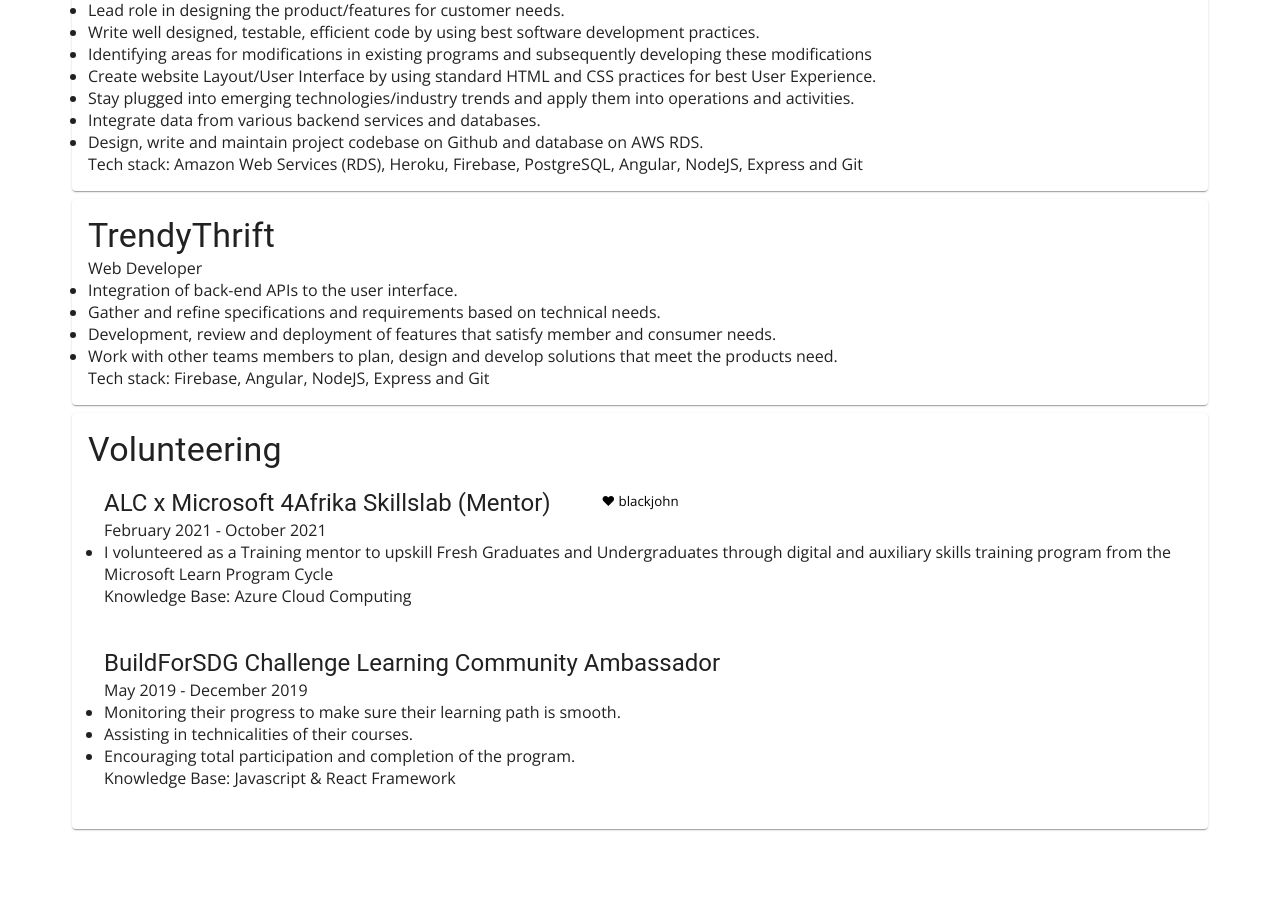
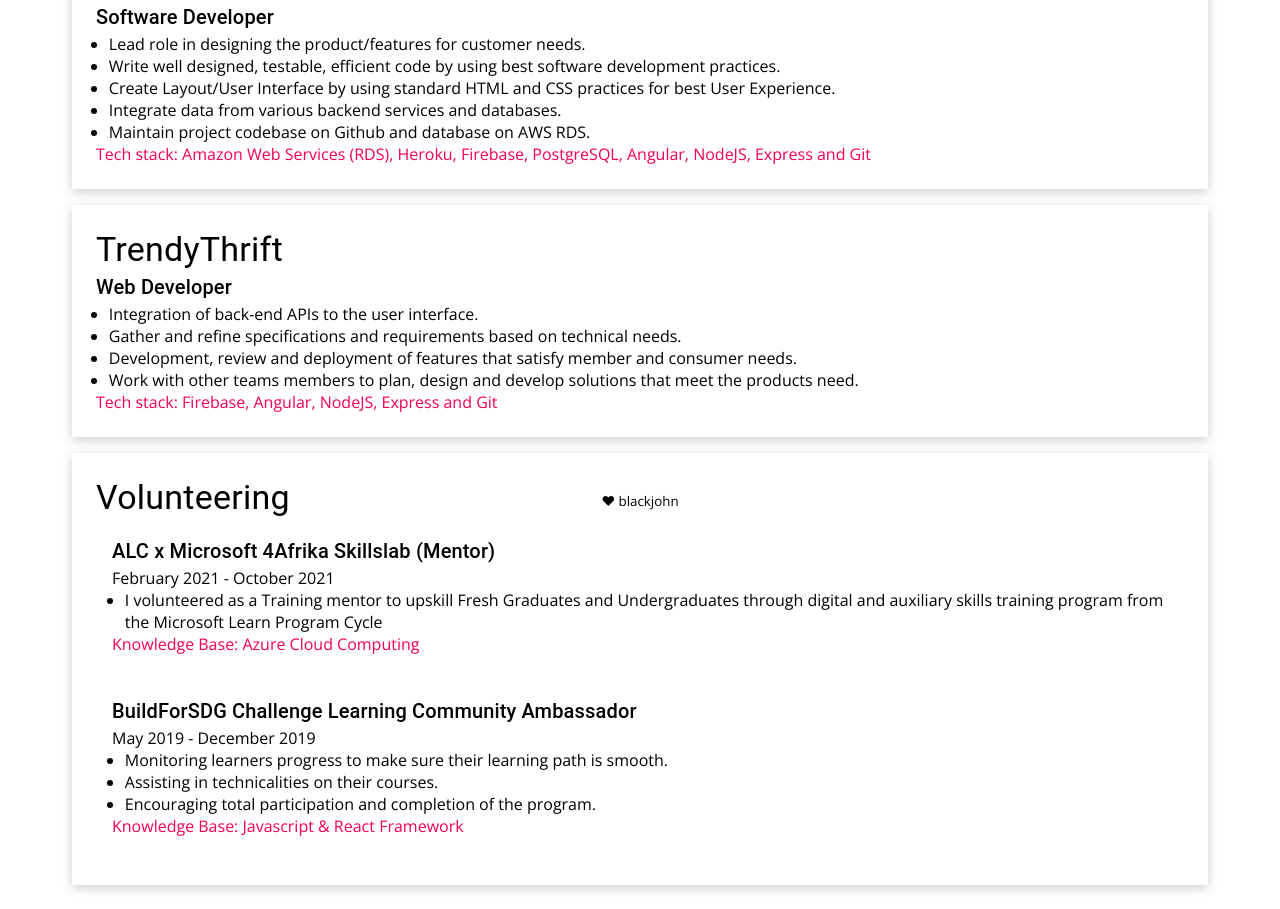
Before and after one commit to adeniranjohn/portfolio, a React (Create React App) app: page /experience in a window 1280 px wide. Shown: the part 289-1198 px from the top of the page. Before the commit the page ends 1150 px from the top, so only its background shows below. Built offline with nearby package versions, Linux system fonts and the light colour scheme.

Commit message:
done with the home page

```diff
--- a/src/App.scss
+++ b/src/App.scss
@@ -22,14 +22,34 @@
 }
 
 
-article.home {
-  ul {
-    padding: 0;
+section.card {
+
+  padding: 1.5rem;
+  margin-top: 1rem;
+  box-shadow: 0 3px 10px rgb(0 0 0/0.2);
+
+  ul
+  {
+    list-style-type: disc;
+    margin-left: 0.8rem ;
     li {
-      list-style-type: none;
 
     }
   }
+
+
+}
+
+section.projects {
+  ul {
+    text-decoration: none;
+  }
+}
+
+article.home {
+  padding-top: 5rem;
+
+
 }
 header {
 margin: 0 auto;
@@ -66,15 +86,11 @@
   h1{
     font-size: 5em;
   }
+
 }
 
 ul {
   list-style-type: disc;
-
-    p strong {
-      width: 5rem !important;
-    }
-
 }
 
 Footer {
--- /dev/null
+++ b/src/components/Layout/Card.js
@@ -0,0 +1,13 @@
+
+
+
+const Card = (props) => {
+    return (
+        <section className="card">
+
+        {props.children}
+        </section>
+    )
+}
+
+export default Card;
--- a/src/components/Pages/Experience.js
+++ b/src/components/Pages/Experience.js
@@ -1,34 +1,34 @@
-import { Paper, Card, Typography, Box } from '@material-ui/core'
-
+import { Typography, Box } from '@material-ui/core'
+import Card from '../Layout/Card'
 const Experience = () => {
     return (
         <section className="projects">
             <Typography variant="h3" align="center">
                 Experience
             </Typography>
- <Paper style={{padding: '1em', marginBottom: '0.5em'}}>
 
-                    <Typography variant="h4" align="left">WAEC IKEJA CT & CS</Typography>
-                    <Typography variant="p" align="left">Software Developer</Typography>
+
+
+            <Card>
+
+                <Typography variant="h4" align="left">WAEC Ikeja CT & CS</Typography>
+                <Typography variant="h6" align="left">Software Developer</Typography>
                 <Typography variant="p" align="left">
                     <ul>
                         <li> Lead role in designing the product/features for customer needs.</li>
                         <li>Write well designed, testable, efficient code by using best software development practices.</li>
-                            <li>Identifying areas for modifications in existing programs and subsequently developing these modifications</li>
-                            <li>Create website Layout/User Interface by using standard HTML and CSS practices for best User Experience.</li>
-                            <li>Stay plugged into emerging technologies/industry trends and apply them into operations and activities.</li>
+                        <li>Create Layout/User Interface by using standard HTML and CSS practices for best User Experience.</li>
                         <li>Integrate data from various backend services and databases.</li>
-                            <li>Design, write and maintain project codebase on Github and database on AWS RDS.</li>
+                        <li>Maintain project codebase on Github and database on AWS RDS.</li>
                     </ul>
                 </Typography>
-                    <Typography variant="p" align="left">Tech stack: Amazon Web Services (RDS), Heroku, Firebase, PostgreSQL, Angular, NodeJS, Express and Git</Typography>
+                <Typography variant="span" color="secondary" align="left">   <Typography variant="span" color="secondary" align="left">Tech stack: </Typography>Amazon Web Services (RDS), Heroku, Firebase, PostgreSQL, Angular, NodeJS, Express and Git</Typography>
+            </Card>
 
-         </Paper>
-
-            <Paper style={{padding: '1em', marginBottom: '0.5em'}}>
+            <Card>
 
                 <Typography variant="h4" align="left">TrendyThrift</Typography>
-                    <Typography variant="p" align="left">Web Developer</Typography>
+                <Typography variant="h6" align="left">Web Developer</Typography>
                 <Typography variant="p" align="left">
                     <ul>
                         <li>Integration of back-end APIs to the user interface.</li>
@@ -37,36 +37,36 @@
                         <li>Work with other teams members to plan, design and develop solutions that meet the products need.</li>
                     </ul>
                 </Typography>
-                    <Typography variant="p" align="left">Tech stack: Firebase, Angular, NodeJS, Express and Git</Typography>
+                <Typography variant="p" align="left" color="secondary">Tech stack: Firebase, Angular, NodeJS, Express and Git</Typography>
 
-            </Paper>
-            <Paper  style={{padding: '1em', marginBottom: '0.5em'}}>
+            </Card>
+            <Card>
                 <Typography variant="h4" align="left">Volunteering </Typography>
-                <Box style={{padding: '1em', marginBottom: '0.5em'}}>
-                    <Typography variant="h5" align="left">ALC x Microsoft 4Afrika Skillslab (Mentor)  </Typography>
+                <Box style={{ padding: '1em', marginBottom: '0.5em' }}>
+                    <Typography variant="h6" align="left">ALC x Microsoft 4Afrika Skillslab (Mentor)  </Typography>
                     <Typography variant="p" align="left">February 2021 - October 2021</Typography>
                     <Typography variant="p" align="left">
                         <ul>
                             <li>I volunteered as a Training mentor to upskill Fresh Graduates and Undergraduates through digital and auxiliary skills training program from the Microsoft Learn Program Cycle</li>
                         </ul>
                     </Typography>
-                    <Typography variant="p" align="left">Knowledge Base: Azure Cloud Computing</Typography>
+                    <Typography variant="p" align="left" color="secondary">Knowledge Base: Azure Cloud Computing</Typography>
                 </Box>
 
-                <Box style={{padding: '1em', marginBottom: '0.5em'}}>
-                    <Typography variant="h5">BuildForSDG Challenge Learning Community Ambassador</Typography>
+                <Box style={{ padding: '1em', marginBottom: '0.5em' }}>
+                    <Typography variant="h6">BuildForSDG Challenge Learning Community Ambassador</Typography>
                     <Typography variant="p" align="left">May 2019 - December 2019</Typography>
                     <Typography variant="p" align="left">
                         <ul>
-                            <li>Monitoring their progress to make sure their learning path is smooth.</li>
-                            <li>Assisting in technicalities of their courses.</li>
+                            <li>Monitoring learners progress to make sure their learning path is smooth.</li>
+                            <li>Assisting in technicalities on their courses.</li>
                             <li>Encouraging total participation and completion of the program.</li>
                         </ul>
                     </Typography>
-                    <Typography variant="p" align="left">Knowledge Base: Javascript & React Framework</Typography>
+                    <Typography variant="p" align="left" color="secondary">Knowledge Base: Javascript & React Framework</Typography>
 
                 </Box>
-            </Paper>
+            </Card>
         </section>
     )
 }
--- a/src/components/Pages/Home.js
+++ b/src/components/Pages/Home.js
@@ -1,23 +1,30 @@
-import { Button, Typography, Box, ButtonGroup, Paper, Grid, Card} from '@material-ui/core'
-import OpenInNew from '@material-ui/icons/OpenInNew'
+import { Button, Typography, ButtonGroup, Grid} from '@material-ui/core'
+
 const Home = () => {
   return (
     <article className="home">
+      <Grid container  xs={12} spacing={3}>
+      <Grid item  align="center"  xs={12}>
 
-      <Typography variant="h4" color="secondary" align="center">
+      <Typography variant="h2" align="center">
+         <Typography variant="span" color="secondary">
+      Hello.
+      </Typography>
+      I am John Adeniran
+      </Typography>
+      </Grid>
+
+      <Grid item xs={12}>
+      <Typography variant="h6" align="center" >
+        Software Developer
+      </Typography>
+      </Grid>
+      <Grid item  align="center"  xs={12}>
+      <Typography variant="p" align="center" >
+       I develop rich interactive websites and fast innovative web apps for businesses.
 
       </Typography>
-      <Typography variant="h2" align="center">
-      <span color="secondary" >Hello</span> , I am John Adeniran
-      </Typography>
-      <Typography variant="h4" align="center">
-        Software Developer
-      </Typography>
-      <Typography variant="p" align="center">
-        <p>  I develop rich interactive websites and fast innovative web apps.    </p>
-        <p>  I write REST APIs using NodeJS and NestJS, with  React library, Angular and NextJS front-end framework for front-end applications.    </p>
-        <p> I build products with passion </p>
-      </Typography>
+      </Grid>
 
         {/* <Grid container spacing={2}>
           <Grid item sm={12} md={6} >
@@ -75,12 +82,13 @@
 
 
       </Grid> */}
-        <ButtonGroup variant="contained" align="center"  spacing={3} style={{marginTop: '3rem'}}>
-          <Button onClick={() => window.open("https://drive.google.com/file/d/1A90EdFR6waZvM91FDMFnVUT9ehc0Z2N4/view?usp=sharing", '_blank')} color="primary"><OpenInNew />Resume</Button>
+            <Grid p={8}  item xs={12} justifyContent="center"  align="center" >
+        <ButtonGroup variant="contained" align="center"  spacing={3}>
+          <Button onClick={() => window.open("https://drive.google.com/file/d/1A90EdFR6waZvM91FDMFnVUT9ehc0Z2N4/view?usp=sharing", '_blank')} color="primary">Resume</Button>
           <Button href="/projects" color="primary">Projects</Button>
         </ButtonGroup>
-
-
+        </Grid>
+        </Grid>
 
 
     </article>
--- a/src/components/Pages/Projects.js
+++ b/src/components/Pages/Projects.js
@@ -4,11 +4,12 @@
     return (
         <section className="projects">
             <h2>Projects</h2>
-            <Paper elevation={3}>
+            <Paper elevation={3} spacing={5}>
                 <Card>
-                    <Typography variant="h4" align="left">TrendyThrift Web App(https://tren)</Typography>
-                    <Typography variant="p" align="left">Description of the Project</Typography>
-                    <Typography variant="p" align="left">Project LIn</Typography>
+                    <Typography variant="h4" align="left">TrendyThrift <span>web url</span></Typography>
+                    <Typography variant="p" align="left">Description</Typography>
+                    <Typography variant="p" align="left">Tech Stack</Typography>
+
                 </Card>
             </Paper>
 
--- a/src/index.css
+++ b/src/index.css
@@ -10,5 +10,4 @@
 
 a {
   text-decoration: none;
-  color: black;
 }
```
Also changed, not shown: src/App.js (line endings or trailing spaces). Lines whose indentation alone changed are shown as unchanged.
